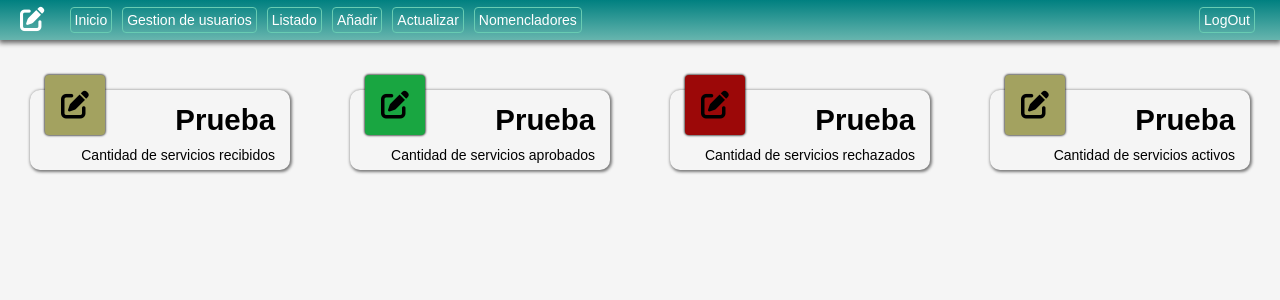
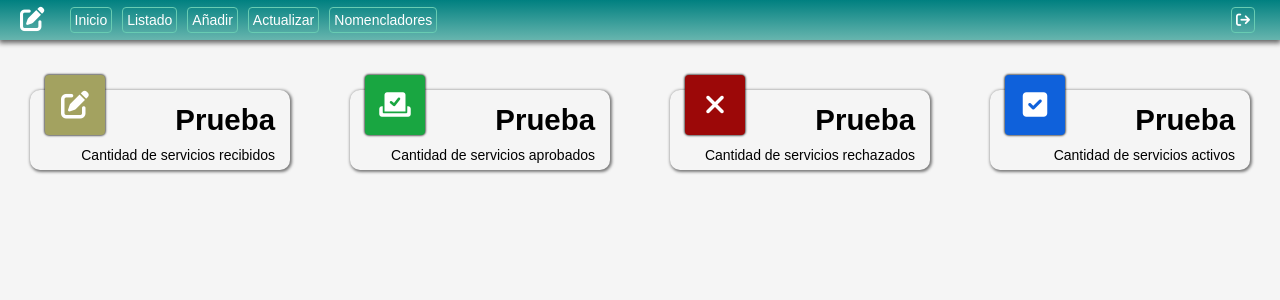
Before and after one commit to cris-zmra1991/contracts, a PHP site: page /Contracts/views/user.view.php in a window 1280 px wide. Shown: the top 300 px of the page. Run offline with PHP 8.4, Linux system fonts and the light colour scheme.

Commit message:
Actualizaciones en panel de usuario

```diff
--- a/res/panel.css
+++ b/res/panel.css
@@ -81,6 +81,25 @@ body{
 	border-radius: 4px;
 	box-shadow: 0px 0px 2px 1px rgba(0,0,0,0.6);
 }
+.card-icon-blue{
+	display: flex;
+	align-items: center;
+	justify-content: center;
+  width: 60px;
+	height: 60px;
+	background-color: #0f61db;
+	position: absolute;
+	bottom: 35px;
+	left: 15px;
+	border-radius: 4px;
+	box-shadow: 0px 0px 2px 1px rgba(0,0,0,0.6);
+}
+.card-icon-ochre i,
+.card-icon-green i,
+.card-icon-blue,
+.card-icon-red i{
+	color: #fff;
+}
 .card-icon-green{
 	display: flex;
 	align-items: center;
--- a/views/user.view.php
+++ b/views/user.view.php
@@ -13,14 +13,13 @@
 		<div class="first-group">
 			<span class="icon"><i class="fa-solid fa-edit fa-lg"></i></span>
 			<div class="menu-item"><a href="#">Inicio</a></div>
-			<div class="menu-item"><a href="#">Gestion de usuarios</a></div>
 			<div class="menu-item"><a href="#">Listado</a></div>
 			<div class="menu-item"><a href="#">Añadir</a></div>
 			<div class="menu-item"><a href="#">Actualizar</a></div>
 			<div class="menu-item"><a href="#">Nomencladores</a></div>
 		</div>
 		<div class="first-group">
-			<div class="menu-item"><a href="http://localhost:8030/Contracts/config/close.php">LogOut</a></div>
+			<div class="menu-item"><a href="http://localhost:8030/Contracts/config/close.php"><i class="fa-solid fa-sign-out"></i></a></div>
 		</div>
 	</div>
 
@@ -32,17 +31,17 @@
     <div class="card-text1">Cantidad de servicios recibidos</div>
 	</div>
 	<div class="card">
-		<div class="card-icon-green"><i class="fa-solid fa-edit fa-2xl"></i></div>
+		<div class="card-icon-green"><i class="fa-solid fa-check-to-slot fa-2xl"></i></div>
     <div class="card-text">Prueba</div>
     <div class="card-text1">Cantidad de servicios aprobados</div>
 	</div>
 	<div class="card">
-		<div class="card-icon-red"><i class="fa-solid fa-edit fa-2xl"></i></div>
+		<div class="card-icon-red"><i class="fa-solid fa-times fa-2xl"></i></div>
     <div class="card-text">Prueba</div>
     <div class="card-text1">Cantidad de servicios rechazados</div>
 	</div>
 	<div class="card">
-		<div class="card-icon-ochre"><i class="fa-solid fa-edit fa-2xl"></i></div>
+		<div class="card-icon-blue"><i class="fa-solid fa-check-square fa-2xl"></i></div>
     <div class="card-text">Prueba</div>
     <div class="card-text1">Cantidad de servicios activos</div>
 	</div>
```
